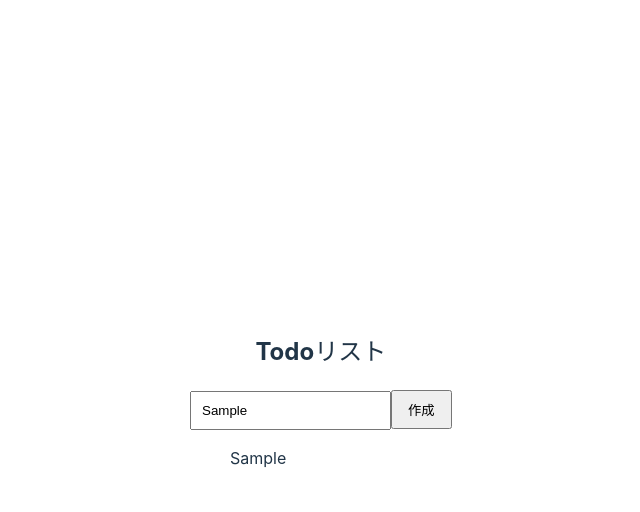
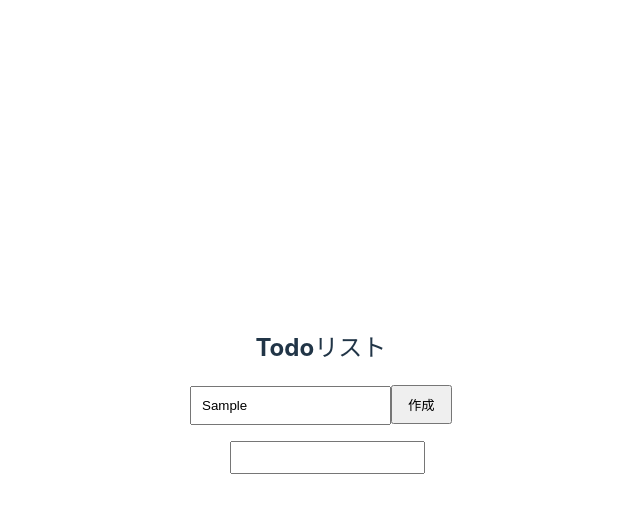
Before and after one commit to garden905/selfkanri, a React (Vite) app: page / in a window 1280 px wide. Both pictures are taken after typing "Sample" into the empty fields and a click on the input "作成". Shown: the top 512 px of the page, without its empty margins (410-1050 px from the left). Built offline with nearby package versions, Linux system fonts and the light colour scheme.

Commit message:
追加済み目標編集機能を追加

```diff
--- a/src/App.tsx
+++ b/src/App.tsx
@@ -26,6 +26,16 @@ function App() {
     setInputValue("");
   };
 
+  const handleEdit = (id: number, inputValue: string) => {
+    const newTodos = todos.map((todo) => {
+      if (todo.id == id) {
+        todo.inputValue = inputValue;
+      }
+      return todo;
+    });
+    setTodos(newTodos);
+  };
+
   return (
     <div className="App">
       <div>
@@ -40,7 +50,13 @@ function App() {
         </form>
         <ul className="todoList">
           {todos.map((todo) => (
-            <li key={todo.id}>{todo.inputValue}</li>
+            <li key={todo.id}>
+              <input
+                type="text"
+                onChange={() => handleEdit(todo.id, e.target.value)}
+                className="inputText"
+              />
+            </li>
           ))}
         </ul>
       </div>
```
